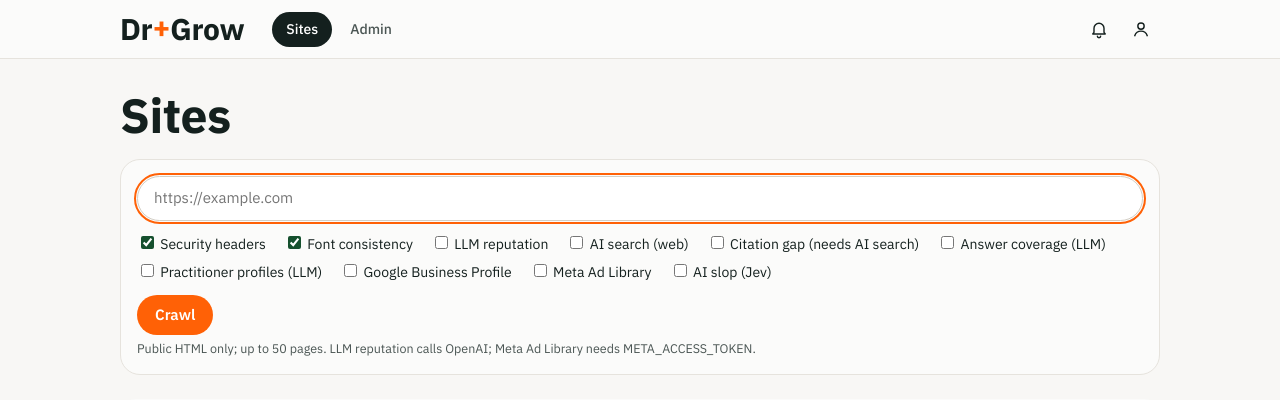
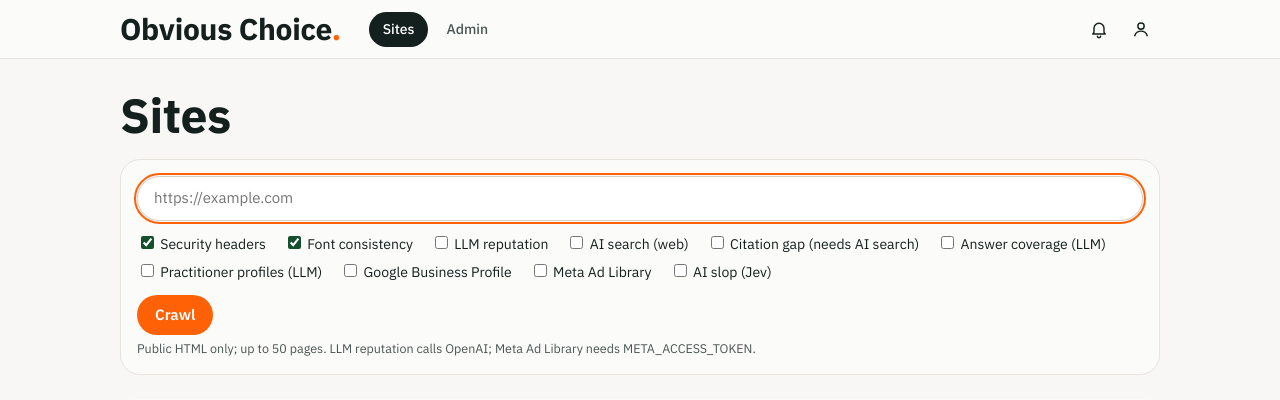
Before and after one commit to mattkantor/rd-test, a Django app: page / in a window 1280 px wide. Shown: the top 400 px of the page. Run offline with Django 4.2, Linux system fonts and the light colour scheme; the visitor is signed in with stand-in values (Sample User, id 1); data that the repository does not hold is empty; some web fonts are replaced.

Commit message:
Rebrand as Obvious Choice Systems
The brand bar shows the "Obvious Choice." wordmark (orange full stop, as on the
landing page), page titles and the scorecard's default service name say
Obvious Choice Systems, and a new mark (white O and orange dot on the deep
green) is the favicon.

Co-Authored-By: Claude Opus 5.5 (1M context) <noreply@anthropic.com>

```diff
--- a/src/companyscan/report/scorecard.py
+++ b/src/companyscan/report/scorecard.py
@@ -64,9 +64,9 @@ ESTIMATE = ("Scores are 100 when every finding in an area passes, 50 when they a
 
 def service():
     """Who fixes it, from COMPANYSCAN_SERVICE_NAME/_PITCH/_CTA. The defaults are draft copy: set your own before sending."""
-    return {"name": os.environ.get("COMPANYSCAN_SERVICE_NAME") or "DrGrow",
+    return {"name": os.environ.get("COMPANYSCAN_SERVICE_NAME") or "Obvious Choice Systems",
             "pitch": os.environ.get("COMPANYSCAN_SERVICE_PITCH") or (
-                "You don't have to fix any of this yourself. DrGrow does the work for you: we fix the gaps that keep "
+                "You don't have to fix any of this yourself. Obvious Choice Systems does the work for you: we fix the gaps that keep "
                 "buyers and AI assistants from choosing you, in order of what they cost you, and re-scan so you can "
                 "see each score move."),
             "cta": os.environ.get("COMPANYSCAN_SERVICE_CTA") or (
--- a/src/companyscan/views/static/pangram.css
+++ b/src/companyscan/views/static/pangram.css
@@ -69,11 +69,11 @@ a.button { background: transparent; color: var(--pg-ink); box-shadow: inset 0 0
            padding: 4px 12px; font-weight: 500; }
 a.button:hover { background: var(--pg-ink); color: var(--pg-bg); }
 
-/* DrGrow brand bar (templates/_header.html), matching the DrGrow landing page. */
+/* Obvious Choice Systems brand bar (templates/_header.html), matching the landing page's wordmark. */
 .brandbar { background: var(--pg-surface); border-bottom: 1px solid var(--pg-line); }
 .brandbar-in { max-width: 1040px; margin: 0 auto; padding: 10px 16px; display: flex; align-items: center; gap: 28px; }
 .mark { font: 800 30px/1 "Darker Grotesque", "IBM Plex Sans", sans-serif; letter-spacing: -.01em; color: var(--pg-ink); text-decoration: none; }
-.mark .plus { display: inline-block; color: var(--pg-orange); transform: translateY(-2px); }
+.mark i { font-style: normal; color: var(--pg-orange); }  /* The logotype's full stop. */
 .brandbar nav { display: flex; gap: 4px; flex: 1; }
 .brandbar nav a { padding: 7px 14px; border-radius: 999px; font-size: 14px; font-weight: 500; color: var(--pg-ink-2); text-decoration: none; }
 .brandbar nav a:hover { background: #efede8; color: var(--pg-ink); }
--- a/src/companyscan/views/templates/_header.html
+++ b/src/companyscan/views/templates/_header.html
@@ -2,7 +2,7 @@
 {% set here = request.path if request is defined else "" %}
 <header class="brandbar">
   <div class="brandbar-in">
-    <a class="mark" href="/" aria-label="DrGrow home">Dr<span class="plus">+</span>Grow</a>
+    <a class="mark" href="/" aria-label="Obvious Choice Systems home">Obvious Choice<i>.</i></a>
     <nav aria-label="Main">
       <a href="/"{% if here == "/" or here.startswith(("/site", "/run")) %} aria-current="page"{% endif %}>Sites</a>
       <a href="/admin/">Admin</a>
--- a/src/companyscan/views/templates/dashboard.html
+++ b/src/companyscan/views/templates/dashboard.html
@@ -3,7 +3,8 @@
 <head>
   <meta charset="utf-8">
   <meta name="viewport" content="width=device-width, initial-scale=1">
-  <title>{{ m.header.host }} · DrGrow</title>
+  <title>{{ m.header.host }} · Obvious Choice Systems</title>
+  <link rel="icon" type="image/svg+xml" href="{{ static('mark.svg') }}">
   <link rel="stylesheet" href="{{ static('app.css') }}">
   <link rel="stylesheet" href="{{ static('pangram.css') }}">
 </head>
--- a/src/companyscan/views/templates/index.html
+++ b/src/companyscan/views/templates/index.html
@@ -3,7 +3,8 @@
 <head>
   <meta charset="utf-8">
   <meta name="viewport" content="width=device-width, initial-scale=1">
-  <title>Sites · DrGrow</title>
+  <title>Sites · Obvious Choice Systems</title>
+  <link rel="icon" type="image/svg+xml" href="{{ static('mark.svg') }}">
   <link rel="stylesheet" href="{{ static('app.css') }}">
   <link rel="stylesheet" href="{{ static('pangram.css') }}">
 </head>
--- a/src/companyscan/views/templates/site_edit.html
+++ b/src/companyscan/views/templates/site_edit.html
@@ -3,7 +3,8 @@
 <head>
   <meta charset="utf-8">
   <meta name="viewport" content="width=device-width, initial-scale=1">
-  <title>Edit {{ site.host }} · DrGrow</title>
+  <title>Edit {{ site.host }} · Obvious Choice Systems</title>
+  <link rel="icon" type="image/svg+xml" href="{{ static('mark.svg') }}">
   <link rel="stylesheet" href="{{ static('app.css') }}">
   <link rel="stylesheet" href="{{ static('pangram.css') }}">
 </head>
```
Also changed, not shown: tests/test_brand.py (added, +16 -0 lines), tests/test_web.py (+10 -0 lines), README.md, src/companyscan/views/static/mark.svg (added).
